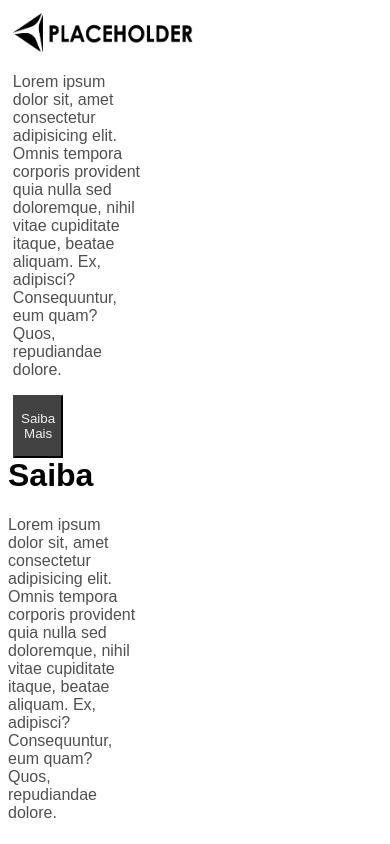
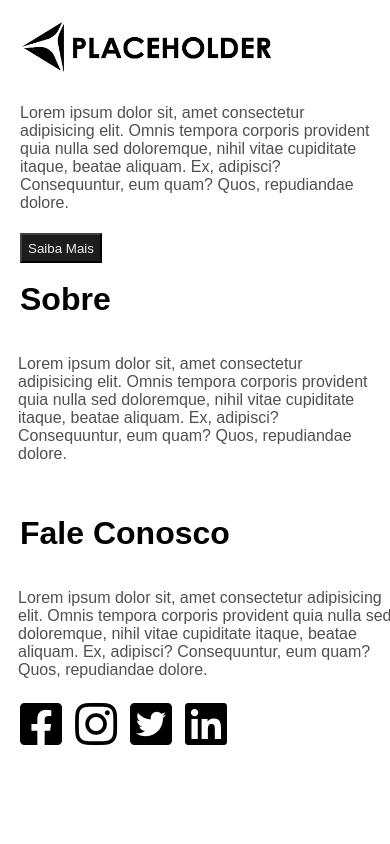
Before and after one commit to marcelovieiradesousa/Marcelo-Vieira-31914220-Pratica1, a plain HTML site: page footer1.html in a window 390 px wide. Shown: the top 844 px of the page. Drawn offline with Linux system fonts and the light colour scheme.

Commit message:
Alterações de responsividade nos footers

```diff
--- a/css/footer1.css
+++ b/css/footer1.css
@@ -1,67 +1,71 @@
 body{
     font-family: Arial, Helvetica, sans-serif;
+}
+footer{
     display: flex;
 }
-.rodape{
-    width: 100%;
-    display: inline-flex;
-}
 .rodape p{
-    display: flex;
-    width: 70%;
     color: #505050;
 }
 .rodape h1{
-    display: flex;
+    padding: 0px 2px;
     font-weight: bold;
 }
 .rodape .lvl1{
+    padding: 2px 12px;
     display: inline;
-    width: 50%;
-    padding: 1.3%;
 }
 .rodape .lvl1 img{
-    display: inline;
-    width: 180px;
-    height: 40px;
+    padding: 12px 2px;
+    height: 50px;
+    width: 250px;
+}
 
-}
 .rodape .lvl1 button{
-    display: inline;
     position: relative;
     color: #f0f0f0;
-    background: rgb(66, 66, 66);
+    background: rgb(29, 29, 29);
     border-color: rgb(66, 66, 66);
     max-width: 27%;
-    height: 15%;
+    height: 30px;
+    top: 5px;
 }
 .rodape .lvl2{
     display: inline;
-    width: 50%;
+    padding: 0px 10px;
 }
 .rodape .lvl3 {
     display: inline;
-    width: 50%;
+    padding: 0px 10px;
+    width: 30%;
 }
 .rodape .lvl3 .logos {
     display: flex;
     position: relative;
     right: 0%;
-    left: 0%;
+    left: -13px;
     bottom: 0;
-    top: 0%;
-    margin: -2.5%;
+    top: -30px;
+    margin: auto;
     width: 500px;
     height: 0;
-
 }
-.rodape .lvl3 .logos img{
+.rodape .lvl3 p, .lvl2 p{
+    padding: 15px 0;
+}
+.rodape .lvl3 .logos i{
     justify-content: space-around;
-    width: 70px;
+    padding: 20px 15px;
+    width: 5%;
     height: 40px;
 }
 @media(max-width:830px){
     .rodape{
         flex-direction: column;
     }
+    .rodape .lvl3 {
+        display: inline;
+        padding: 0px 10px;
+        width: 100%;
+    }
 }
--- a/css/footer2.css
+++ b/css/footer2.css
@@ -34,7 +34,7 @@ body{
         border-color: rgb(56, 159, 255);
         margin: 10px;
         height: 40px;
-        width: 150px;
+        width: 120  px;
         text-transform: uppercase;
         font-weight: bold;
         font-size: 1rem;
@@ -157,7 +157,7 @@ body{
         position: relative;
         height: 0px;
         /* Margin-top: Diminuie o espaçamento entre li */
-        margin-top: -7%;
+        margin-top: -5%;
     }
 
 }
--- a/footer1.html
+++ b/footer1.html
@@ -6,6 +6,9 @@
     <meta name="viewport" content="width=device-width, initial-scale=1.0">
     <meta http-equiv="X-UA-Compatible" content="ie=edge">
     <link rel="stylesheet" href="css/footer1.css">
+    <link rel="stylesheet" href="https://use.fontawesome.com/releases/v5.8.2/css/all.css"
+    integrity="sha384-oS3vJWv+0UjzBfQzYUhtDYW+Pj2yciDJxpsK1OYPAYjqT085Qq/1cq5FLXAZQ7Ay" crossorigin="anonymous">
+
     <title>Footer</title>
 </head>
 
@@ -21,7 +24,7 @@
             <button>Saiba Mais</button>
         </div>
         <div class="lvl2">
-            <h1>Saiba</h1>
+            <h1>Sobre</h1>
             <p>Lorem ipsum dolor sit, amet consectetur adipisicing elit. Omnis tempora corporis provident quia nulla sed
                 doloremque, nihil vitae cupiditate itaque, beatae aliquam. Ex, adipisci? Consequuntur, eum quam? Quos,
                 repudiandae dolore.</p>
@@ -33,10 +36,10 @@
                 doloremque, nihil vitae cupiditate itaque, beatae aliquam. Ex, adipisci? Consequuntur, eum quam? Quos,
                 repudiandae dolore.</p>
             <div class="logos">
-                <img src="img/facebook-logo.svg" alt="Icone do Facebook">
-                <img src="img/instagram-logo.svg" alt="Icone do Instagram">
-                <img src="img/icon-twitter.svg" alt="Icone do Twitter">
-                <img src="img/linkedin-logo-1.svg" alt="Icone do LinkedIn">
+                <i class="fab fa-facebook-square fa-3x"></i>
+                <i class="fab fa-instagram fa-3x"></i>
+                <i class="fab fa-twitter-square fa-3x"></i>
+                <i class="fab fa-linkedin fa-3x"></i>
             </div>
         </div>
         </div>
```
Also changed, not shown: 1 other file.
